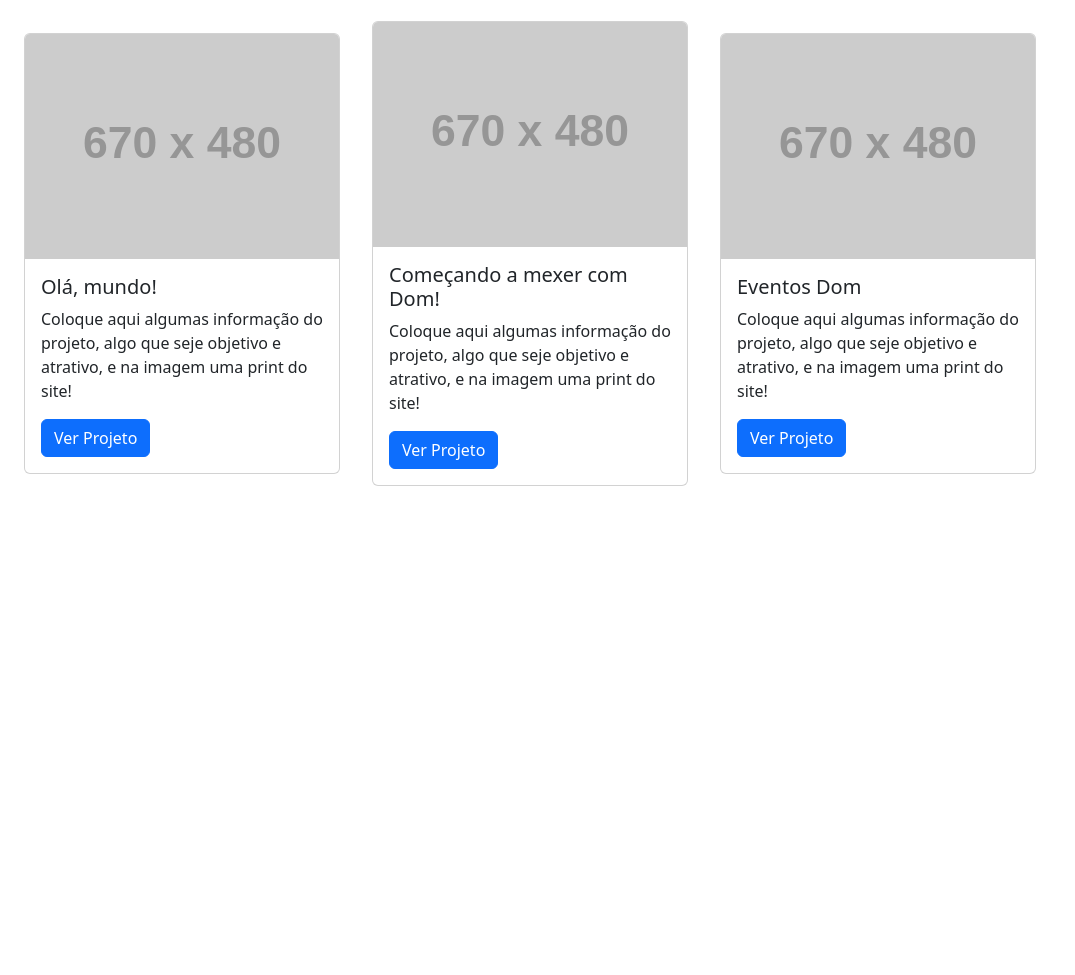
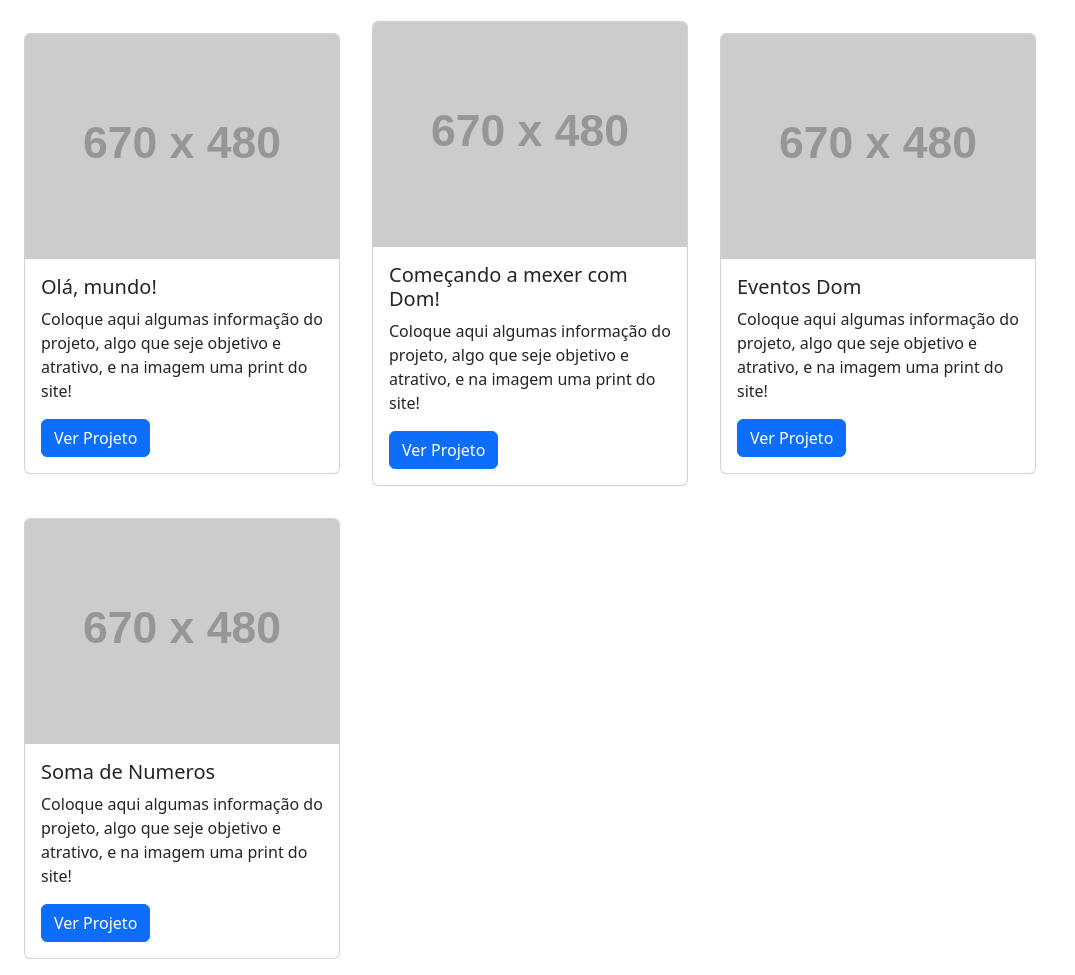
Before and after one commit to Kikitojr/Exercicios.cursojs, a plain HTML site: page index.html in a window 1280 px wide. Shown: the part 99-1074 px from the top of the page, without its empty margins (0-1075 px from the left). Before the commit the page ends 800 px from the top, so only its background shows below. Drawn offline with nearby package versions, Linux system fonts and the light colour scheme; placeholder pictures from the web are drawn by us.

Commit message:
Update index.html
adicionando mais 1 arquivo

```diff
--- a/index.html
+++ b/index.html
@@ -46,6 +46,14 @@
         <a href="./eventos-dom/index.html" class="btn btn-primary">Ver Projeto</a>
       </div>
     </div>
+    <div class="card col-md-3 col-lg-3 m-3">
+      <img src="https://via.placeholder.com/670x480.png/383838/ffffff" class="card-img-top">
+      <div class="card-body">
+        <h5 class="card-title">Soma de Numeros</h5>
+        <p class="card-text">Coloque aqui algumas informação do projeto, algo que seje objetivo e atrativo, e na imagem uma print do site!</p>
+        <a href="./somando-numeros/index.html" class="btn btn-primary">Ver Projeto</a>
+      </div>
+    </div>
 
   </div>
 
```
